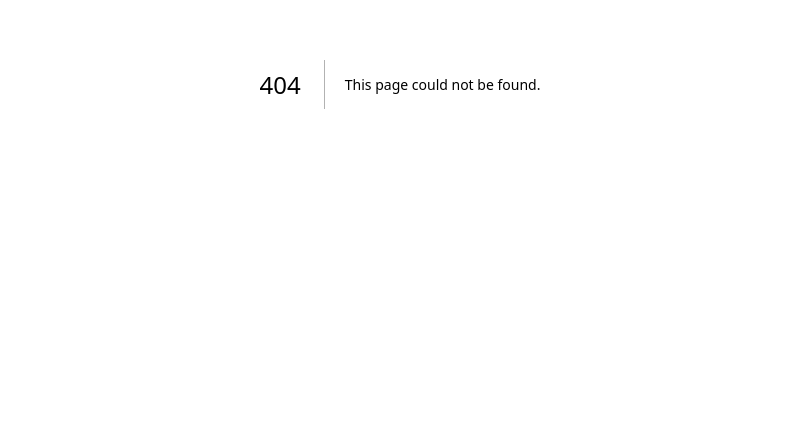
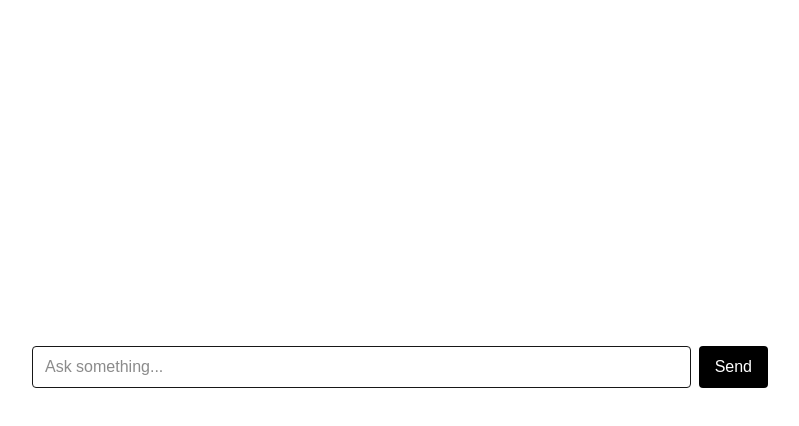
Before and after one commit to JackBatsukh/bichigAI_, a Next.js app: page /chat in a window 1280 px wide. Before the commit this address had no page. Shown: the part 316-742 px from the top of the page, without its empty margins (240-1039 px from the left). Built offline with nearby package versions, Linux system fonts and the light colour scheme.

Commit message:
bek pushluelt

```diff
--- /dev/null
+++ b/app/chat/page.tsx
@@ -0,0 +1,127 @@
+"use client";
+
+import { useEffect, useState, useRef } from "react";
+import { useSearchParams } from "next/navigation";
+import ReactMarkdown from "react-markdown";
+
+type Message = {
+  role: "user" | "assistant";
+  content: string;
+};
+
+export default function ChatPage() {
+  const searchParams = useSearchParams();
+  const initialText = searchParams.get("text") || "";
+
+  const [messages, setMessages] = useState<Message[]>(
+    initialText ? [{ role: "user", content: initialText }] : []
+  );
+  const [input, setInput] = useState("");
+  const [loading, setLoading] = useState(false);
+  const bottomRef = useRef<HTMLDivElement>(null);
+
+  const callAI = async (chatMessages: Message[]) => {
+    setLoading(true);
+
+    const formattedMessages = chatMessages.map((msg) => ({
+      role: msg.role,
+      content: [
+        {
+          type: "text",
+          text: msg.content,
+        },
+      ],
+    }));
+
+    // Optional: if you want to include an image in the first message
+    // if (formattedMessages.length === 1 && formattedMessages[0].role === 'user') {
+    //   formattedMessages[0].content.push({
+    //     type: 'image_url',
+    //     image_url: {
+    //       url: 'https://upload.wikimedia.org/wikipedia/commons/thumb/d/dd/Gfp-wisconsin-madison-the-nature-boardwalk.jpg/2560px-Gfp-wisconsin-madison-the-nature-boardwalk.jpg',
+    //     },
+    //   });
+    // }
+
+    const res = await fetch("https://openrouter.ai/api/v1/chat/completions", {
+      method: "POST",
+      headers: {
+        Authorization:
+        "Bearer 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",
+        "Content-Type": "application/json",
+        "HTTP-Referer": "localhost:3000",
+        "X-Title": "Pdf",
+      },
+      body: JSON.stringify({
+        model: "deepseek/deepseek-chat-v3-0324:free",
+        messages: formattedMessages,
+      }),
+    });
+
+    const data = await res.json();
+    const reply =
+      data.choices?.[0]?.message?.content?.[0]?.text || "No response";
+    setMessages([...chatMessages, { role: "assistant", content: reply }]);
+    setLoading(false);
+  };
+
+  useEffect(() => {
+    if (initialText) {
+      callAI([{ role: "user", content: initialText }]);
+    }
+  }, [initialText]);
+
+  const handleSend = async () => {
+    if (!input.trim()) return;
+    const newMessages: Message[] = [
+      ...messages,
+      { role: "user", content: input },
+    ];
+    setMessages(newMessages);
+    setInput("");
+    await callAI(newMessages);
+  };
+
+  useEffect(() => {
+    bottomRef.current?.scrollIntoView({ behavior: "smooth" });
+  }, [messages]);
+
+  return (
+    <div className="max-w-3xl mx-auto p-4 flex flex-col h-[90vh]">
+      <div className="flex-1 overflow-y-auto space-y-4 mb-4">
+        {messages.map((msg, i) => (
+          <div
+            key={i}
+            className={`p-3 rounded-lg max-w-2xl ${
+              msg.role === "user"
+                ? "bg-gray-800 self-end"
+                : "bg-gray-700 self-start"
+            }`}>
+            <div className="prose whitespace-pre-wrap">
+              <ReactMarkdown>{msg.content}</ReactMarkdown>
+            </div>
+          </div>
+        ))}
+        {loading && (
+          <div className="self-start text-gray-500">AI is thinking...</div>
+        )}
+        <div ref={bottomRef}></div>
+      </div>
+
+      <div className="flex gap-2">
+        <input
+          className="flex-1 border px-3 py-2 rounded"
+          placeholder="Ask something..."
+          value={input}
+          onChange={(e) => setInput(e.target.value)}
+          onKeyDown={(e) => e.key === "Enter" && handleSend()}
+        />
+        <button
+          onClick={handleSend}
+          className="bg-black text-white px-4 py-2 rounded">
+          Send
+        </button>
+      </div>
+    </div>
+  );
+}
--- a/components/FileUpload.tsx
+++ b/components/FileUpload.tsx
@@ -1,26 +1,29 @@
-// components/FileUpload.tsx
-'use client';
+"use client";
 
-import { useState } from 'react';
+import { useState } from "react";
+import { useRouter } from "next/navigation";
 
 export default function FileUpload() {
   const [file, setFile] = useState<File | null>(null);
-  const [message, setMessage] = useState('');
+  const [loading, setLoading] = useState(false);
+  const router = useRouter();
 
   const handleUpload = async () => {
     if (!file) return;
 
+    setLoading(true);
     const formData = new FormData();
-    formData.append('file', file);
+    formData.append("file", file); // ✅ match backend
 
-
-    const res = await fetch('/api/upload', {
-      method: 'POST',
+    const res = await fetch("/api/upload", {
+      method: "POST",
       body: formData,
     });
 
-    const data = await res.json();
-    setMessage(data.message || 'Upload complete');
+    const { document } = await res.json();
+
+    // Teleport to chat page with extracted text as a query param
+    router.push(`/chat?text=${encodeURIComponent(document.text)}`);
   };
 
   return (
@@ -33,11 +36,10 @@ export default function FileUpload() {
       />
       <button
         onClick={handleUpload}
-        className="bg-black text-white px-4 py-2 rounded"
-      >
-        Upload PDF
+        disabled={loading}
+        className="bg-black text-white px-4 py-2 rounded">
+        {loading ? "Uploading..." : "Upload PDF"}
       </button>
-      <p className="mt-2 text-sm text-gray-600">{message}</p>
     </div>
   );
 }
--- a/package.json
+++ b/package.json
@@ -16,7 +16,8 @@
     "pdfjs-dist": "^5.2.133",
     "prisma": "^6.6.0",
     "react": "^19.0.0",
-    "react-dom": "^19.0.0"
+    "react-dom": "^19.0.0",
+    "react-markdown": "^10.1.0"
   },
   "devDependencies": {
     "@eslint/eslintrc": "^3",
```
Also changed, not shown: 1 other file (tests, documents, lock files or other folders).
